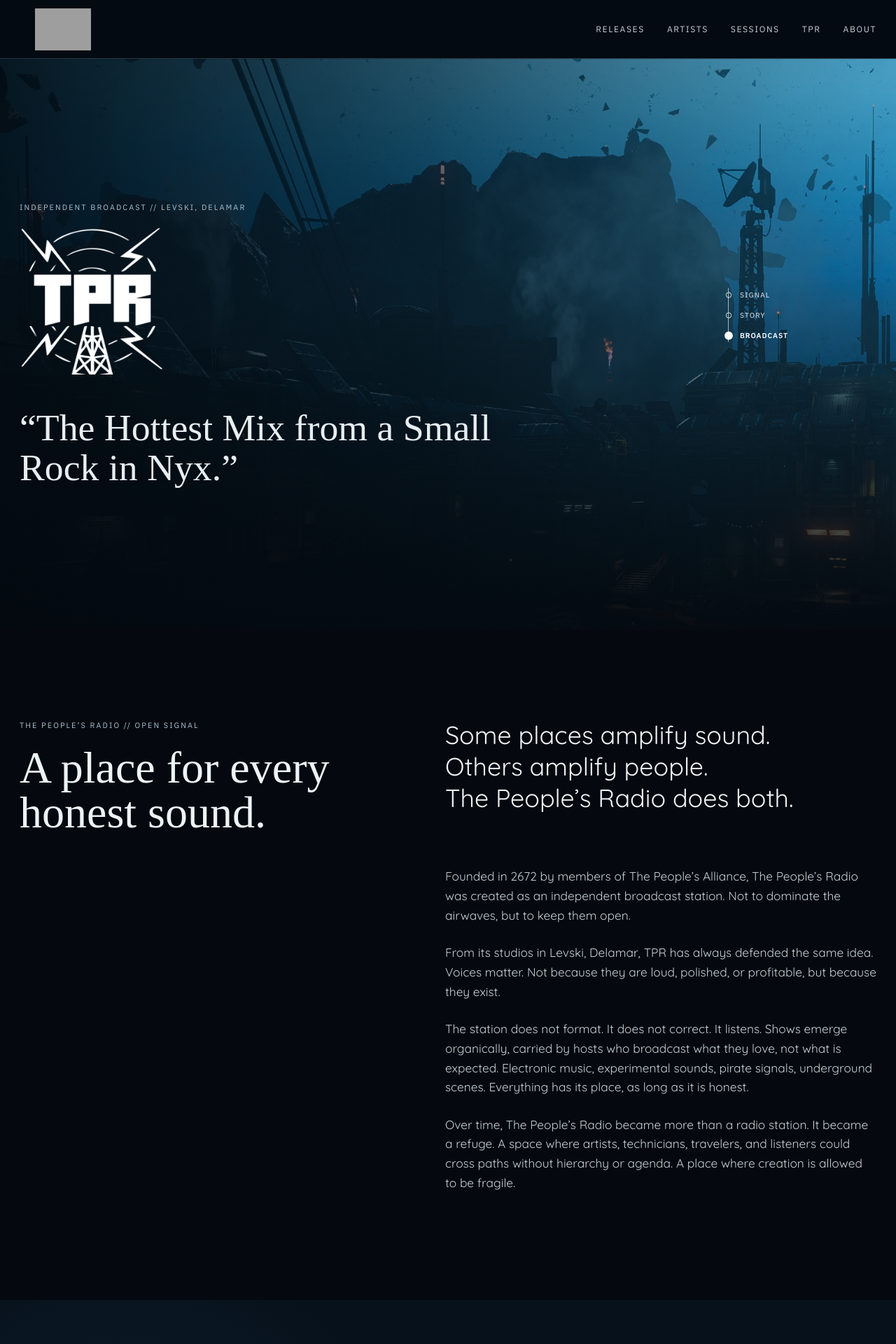
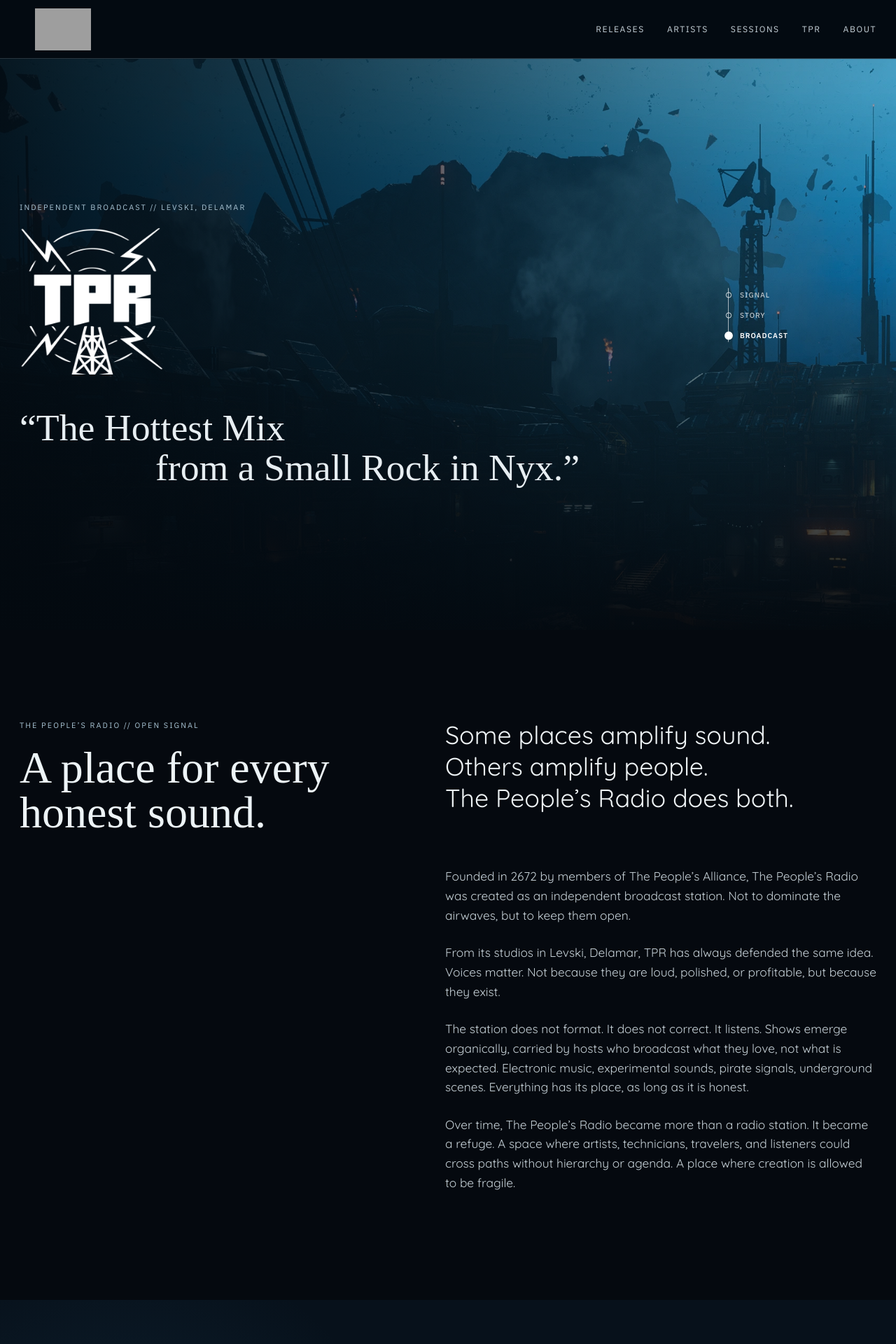
Before and after one commit to yannockverne/suborbital, a Jekyll site: the page built from tpr.md, in a window 1280 px wide. Shown: the top 1920 px of the page at 70% size. Built offline with Jekyll 4.4.1, drawn with Linux system fonts in a browser that asks for light colours; some web fonts are replaced; grey boxes are pictures that could not be loaded.

Commit message:
Polish typography exceptions

```diff
--- a/assets/css/typography.css
+++ b/assets/css/typography.css
@@ -166,7 +166,7 @@
 }
 
 /* The tracklist is the deliberate exception: every title stays in Quicksand. */
-.release-tracklist h2,
+.release-page .release-tracklist h2,
 .release-tracks .track-title,
 .single-listen .single-track h3 {
   font-family:var(--body);
@@ -220,6 +220,14 @@
   letter-spacing:0;
 }
 
+/* The story heading is the one editorial section title in an artist file. */
+.artist-page .artist-v2-story h2 {
+  font-family:var(--display);
+  font-weight:400;
+  line-height:1;
+  letter-spacing:0;
+}
+
 /* --------------------------------------------------------------------------
    Sessions — catalogue and future session pages
    -------------------------------------------------------------------------- */
@@ -258,6 +266,14 @@
 .tpr-slogan {
   font-size:clamp(2.2rem,4.2vw,4.25rem);
   line-height:1.05;
+}
+
+.tpr-slogan span {
+  display:block;
+}
+
+.tpr-slogan span:last-child {
+  text-align:right;
 }
 
 .tpr-opening,
--- a/tpr.md
+++ b/tpr.md
@@ -13,7 +13,7 @@
       <p class="eyebrow">INDEPENDENT BROADCAST // LEVSKI, DELAMAR</p>
       <img class="tpr-hero-logo" src="{{ '/assets/img/v2/logos/tpr-logo-white.png' | relative_url }}" alt="The People’s Radio">
       <h1 id="tpr-title" class="visually-hidden">The People’s Radio</h1>
-      <p class="tpr-slogan">“The Hottest Mix from a Small Rock in Nyx.”</p>
+      <p class="tpr-slogan"><span>“The Hottest Mix</span> <span>from a Small Rock in Nyx.”</span></p>
     </div>
   </header>
 
```
